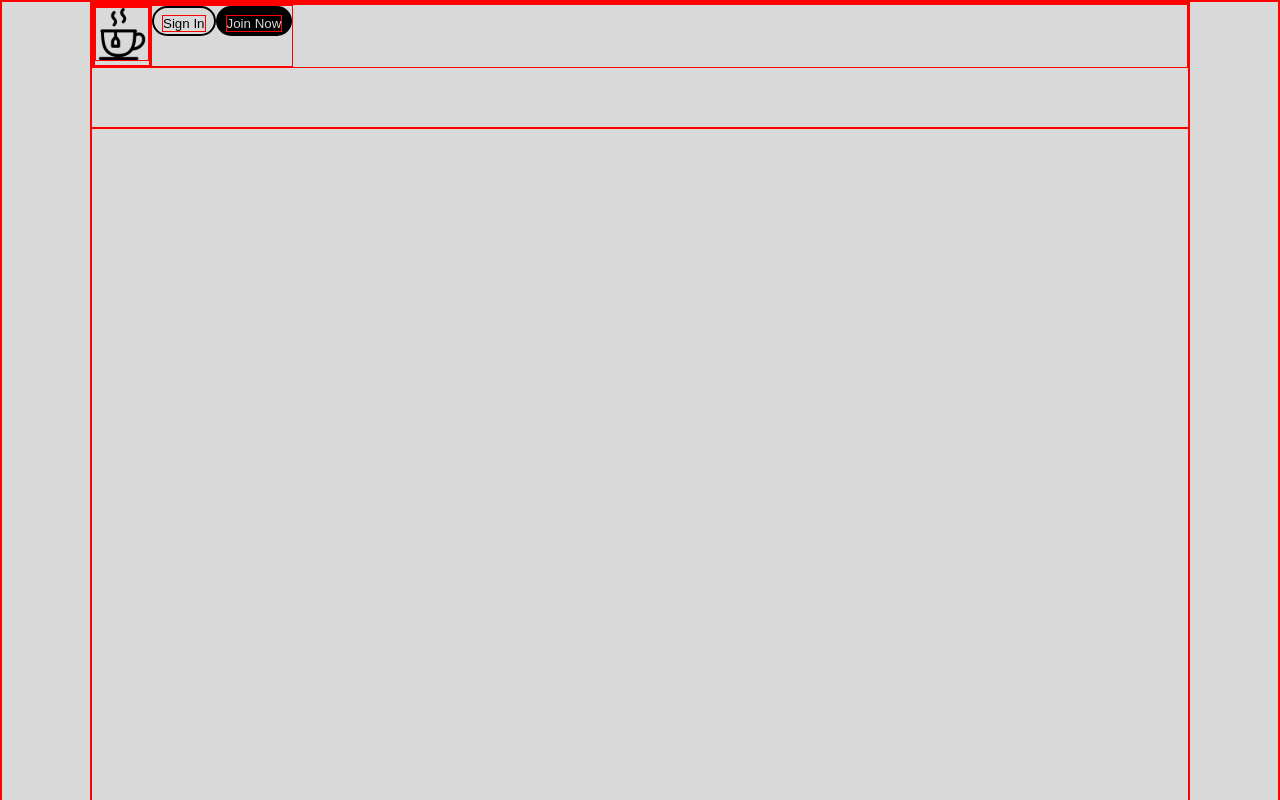
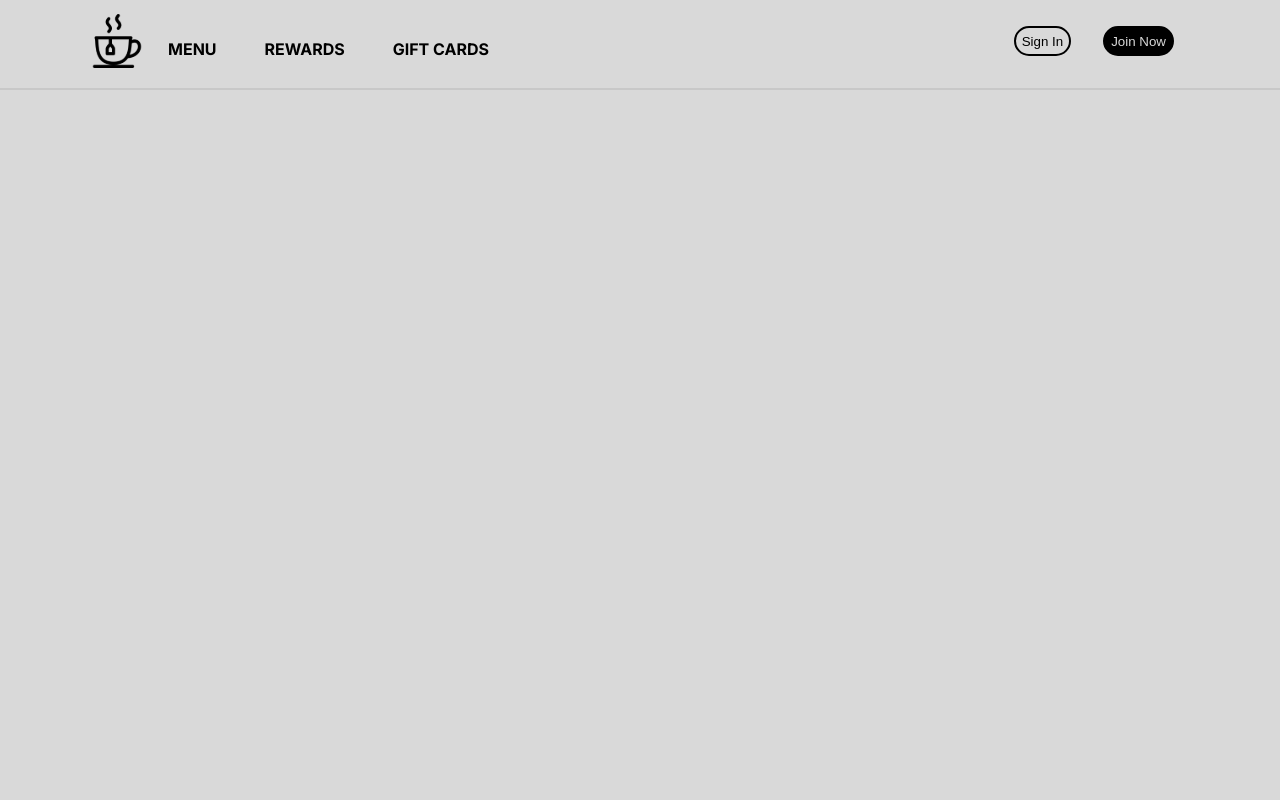
Before and after one commit to joshl26/nextjs-beanbag-coffee, a Next.js app: page / in a window 1280 px wide. Shown: the top 800 px of the page. Built offline with nearby package versions, Linux system fonts and the light colour scheme.

Commit message:
style-updates

```diff
--- a/app/globals.css
+++ b/app/globals.css
@@ -27,7 +27,7 @@
   box-sizing: border-box;
   padding: 0;
   margin: 0;
-  border: red 1px solid;
+  /* border: red 1px solid; */
 }
 
 html,
@@ -53,10 +53,6 @@ a {
 }
 
 .root-container {
-  max-width: var(--max-width);
-  margin: 0 auto;
+  /* max-width: var(--max-width);
+  margin: 0 auto; */
 }
-
-.button-test {
-  background-color: rgb(var(--landing-card-one-rgb));
-}
--- a/app/ui/Header.module.css
+++ b/app/ui/Header.module.css
@@ -1,6 +1,7 @@
 .header {
   width: 100%;
-  height: 125px;
+  height: 90px;
+  border-bottom: rgb(200, 200, 200) 2px solid;
 }
 
 .button_signin {
@@ -9,16 +10,58 @@
   border: 2px black solid;
 }
 
+.button_signin:hover {
+  background-color: black;
+  color: rgb(var(--landing-background-rgb));
+}
+
 .button_joinnow {
   background-color: black;
   color: rgb(var(--landing-background-rgb));
   border: 2px black solid;
 }
 
+.button_joinnow:hover {
+  background-color: rgb(var(--landing-background-rgb));
+  color: black;
+  border: 2px black solid;
+}
+
 .navbar {
+  max-width: var(--max-width);
+  margin: 0 auto;
   display: flex;
+  justify-content: space-between;
 }
 
 .button_container {
   display: flex;
+  align-items: center;
 }
+
+.hero_image {
+  width: 55px;
+  height: auto;
+  display: flex;
+  align-items: center;
+}
+
+.link_container {
+  display: flex;
+  align-items: center;
+}
+
+.link {
+  padding-left: 1.5rem;
+  padding-right: 1.5rem;
+  padding-top: 1rem;
+  width: max-content;
+}
+
+.link:hover {
+  color: gray;
+}
+
+.spacer {
+  height: 10px;
+}
--- a/app/ui/Header.tsx
+++ b/app/ui/Header.tsx
@@ -1,4 +1,5 @@
 import Image from "next/image";
+import Link from "next/link";
 import React from "react";
 import styles from "./Header.module.css";
 import RoundButton from "./RoundButton";
@@ -7,21 +8,36 @@ import Beanbag from "/public/Beanbag.svg";
 const Header = () => {
   return (
     <header className={styles.header}>
+      <div className={styles.spacer}></div>
       <div className={styles.navbar}>
         <div className={styles.link_container}>
           <div className={styles.hero_image}>
             <Image alt="" src={Beanbag} />
+            <div>
+              <Link href="/menu">
+                <h4 className={styles.link}>MENU</h4>
+              </Link>
+            </div>
+            <div>
+              <Link href="/rewards">
+                <h4 className={styles.link}>REWARDS</h4>
+              </Link>
+            </div>
+            <div>
+              <Link href="/gift-cards">
+                <h4 className={styles.link}>GIFT CARDS</h4>
+              </Link>
+            </div>
           </div>
         </div>
-
         <div className={styles.button_container}>
           <RoundButton
-            href="/sign-in"
+            href="/signin"
             className={styles.button_signin}
             buttonText="Sign In"
           />
           <RoundButton
-            href="/sign-in"
+            href="/join"
             className={styles.button_joinnow}
             buttonText="Join Now"
           />
--- a/app/ui/RoundButton.module.css
+++ b/app/ui/RoundButton.module.css
@@ -1,5 +1,6 @@
 .button_style {
-  padding: 0.5rem;
+  padding: 0 0.375rem 0 0.375rem;
   border-radius: 25px;
   height: 30px;
+  margin: 1rem;
 }
```
